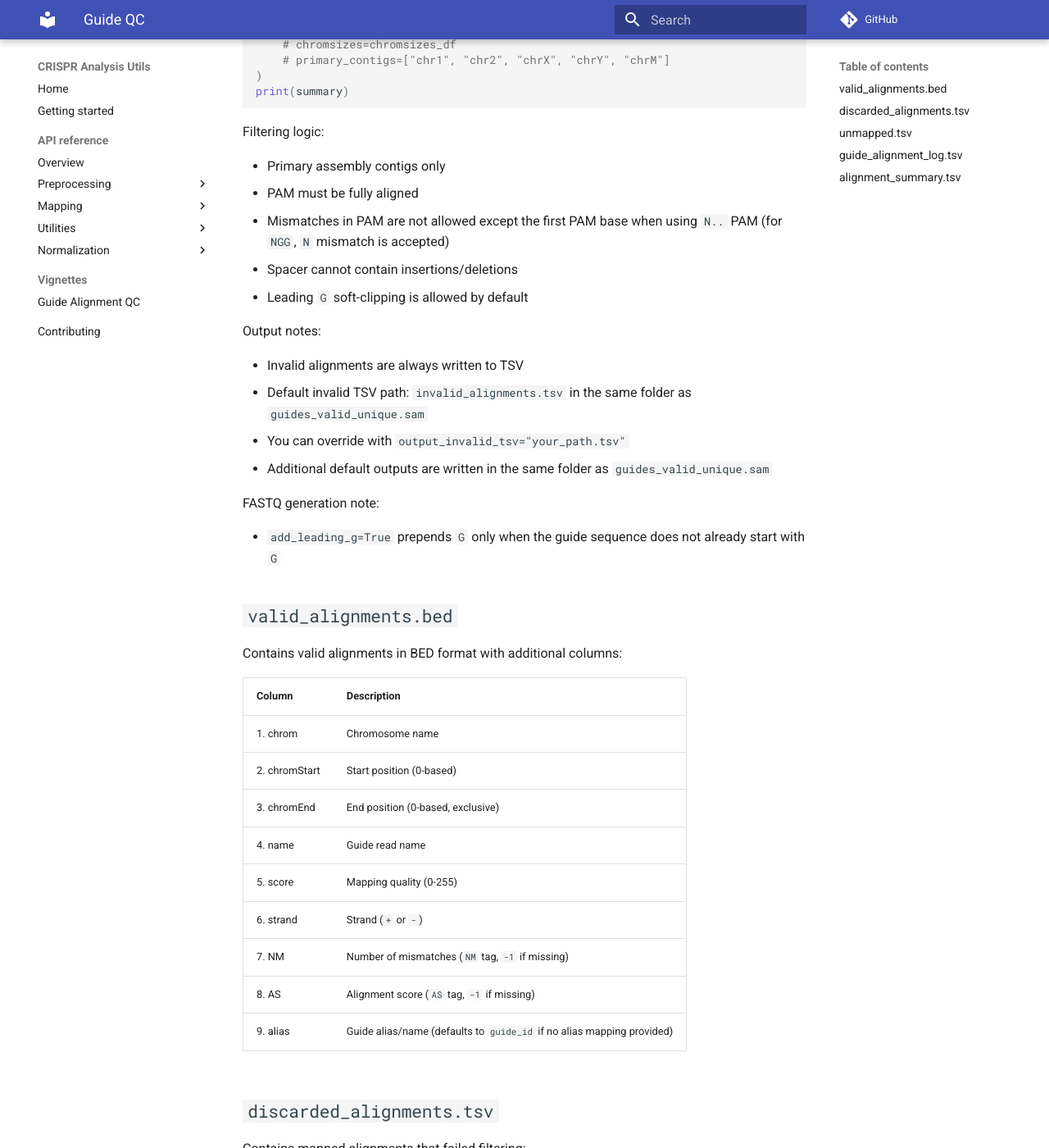
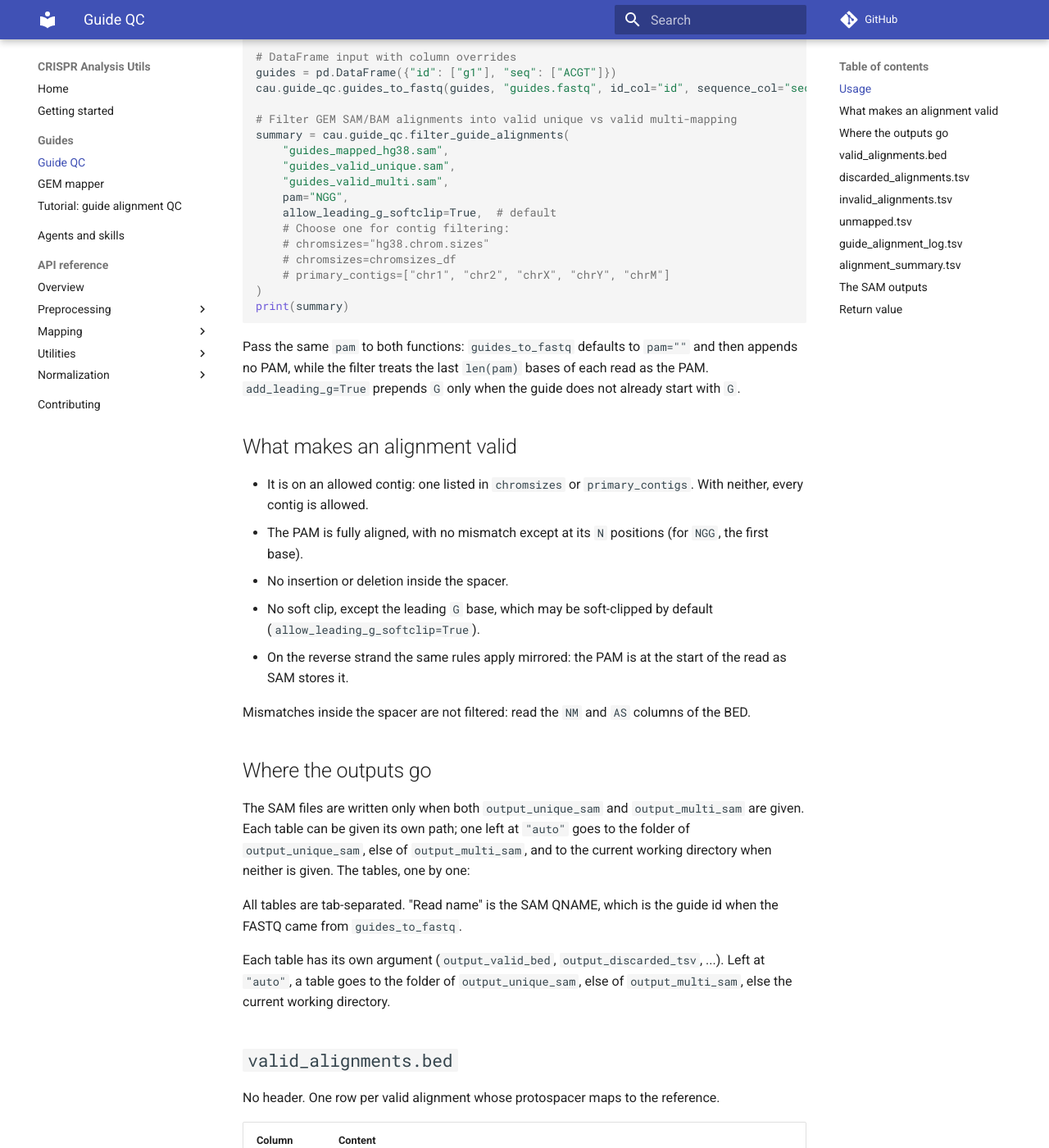
Before and after one commit to EngreitzLab/crispr-analysis-utils, an MkDocs documentation site: the page built from docs/python/guide-qc.md, in a window 1280 px wide and 1400 px high, scrolled down 567 px. Shown: the whole window at 82% size. Built offline with MkDocs 1.6.1 and Material for MkDocs 9.7.7, drawn with Linux system fonts in a browser that asks for light colours; comment, search, counter and statistics services are not loaded; some of the changed text lies outside the part shown.

Commit message:
ADD CLAUDE.md, and UPDATE the README and docs for the Python-only package
CLAUDE.md follows ../pysceptre/CLAUDE.md: scope, layout, commands,
conventions and gotchas, with the README as the user-facing reference. It
records why the tooling is shaped as it is (the explicit ruff selection, the
512 KB check and its CI history pass, the PR-only main, the single place each
tool version is pinned), the skill-and-agent rule, the plugin-root and
version decisions, and the guide_qc behaviours a reader trips over.

README: Python-only. It covers install from GitHub (plus the alignment extra,
pixi and uv), usage, the cau command, the two skill install routes (pick
one), and development. Its install, usage and skills sections are marked, and
the docs include them through pymdownx.snippets instead of copying them.

Docs:
- New agents-and-skills page. contributing.md becomes the working summary,
  with the new-module checklist.
- guide-qc.md is corrected against the code: BED column 4 has been the
  protospacer since 81c6db4, column 9 falls back to the read name,
  non_primary_contig is a discard reason, outputs default to the working
  directory, and the SAM outputs need both paths. Its tables are now
  included from the cau-guide-qc skill's reference, so they have one source.
- The duplicate `:::` module renders, and utils.md, are gone, so every page
  is in the nav.

Co-Authored-By: Claude Opus 5.5 <noreply@anthropic.com>

````diff
--- /dev/null
+++ b/docs/agents-and-skills.md
@@ -0,0 +1,34 @@
+# Agents and skills
+
+--8<-- "README.md:skills"
+
+## What ships
+
+| Skill | Covers |
+| --- | --- |
+| `cau-normalization` | `cau.counts_per_million` |
+| `cau-guide-qc` | `cau.guide_qc`: guide FASTQs and filtering guide alignments |
+| `cau-gem-mapper` | `cau.gem_mapper`: GEM3 indexing and mapping |
+
+`cau install-skills --list` prints the same list from the installed package.
+No module needs an agent yet.
+
+## Skill or agent
+
+Every analysis module has a skill. A skill loads into your conversation, so
+you see and steer each step: it suits a module whose use is a matter of
+knowing the functions and choosing the parameters.
+
+An agent is added when using a module means a long multi-step job (run a
+pipeline, read its logs, summarize the outcome) whose intermediate output
+would flood the conversation. The agent works in its own context and returns
+a summary. It preloads the module's skill rather than repeating it, so the
+module still has exactly one description of how it works.
+
+## Where they live
+
+The skills ship inside the Python package, under
+`crispr_analysis_utils/skills/<name>/SKILL.md`, and agents under
+`crispr_analysis_utils/agents/`. `cau install-skills` copies them from the
+installed package. The plugin serves the same directory straight from the
+repository's `main` branch.
--- a/docs/contributing.md
+++ b/docs/contributing.md
@@ -1,8 +1,60 @@
 # Contributing
 
-Keep reusable analysis helpers small, documented, and tested.
+Keep analysis helpers small, documented and tested. `CLAUDE.md` in the
+repository holds the full set of conventions and the reasons behind them; this
+page is the working summary.
 
-## Documentation Style
+## Set up
+
+```bash
+git clone https://github.com/EngreitzLab/crispr-analysis-utils.git
+cd crispr-analysis-utils
+pixi install -e dev
+pixi run -e dev install-hooks  # the commit and push hooks
+```
+
+With uv instead: `uv sync`, then `uv run pre-commit install`.
+
+## What the hooks and CI enforce
+
+- 4-space indentation and no tab characters. ruff formats Python, including
+  the Python blocks in Markdown; markdownlint checks Markdown; JSON is
+  formatted at 4 spaces. YAML stays at 2.
+- `ruff check` passes, with the rules set in `pyproject.toml`.
+- No file over 512 KB, except the generated `uv.lock` and `pixi.lock`. Data
+  never goes in git; build test fixtures inside the tests.
+- No commit on `main`: work on a branch and open a pull request. `main`
+  accepts only pull requests whose CI checks pass.
+- `uv.lock` and `pixi.lock` match `pyproject.toml`: after changing a
+  dependency, run `uv lock` and `pixi lock` and commit both.
+
+## Commit messages
+
+Start with an UPPERCASE verb: `ADD`, `FIX`, `UPDATE`, `REWRITE`, `RELEASE` or
+`REMOVE`, then say what changed, for example
+`FIX counts_per_million accepting a NaN pseudocount`.
+
+## Adding a module
+
+1. Write the module under `src/crispr_analysis_utils/`, with NumPy-style
+   docstrings.
+2. Re-export its public functions from `src/crispr_analysis_utils/__init__.py`
+   if they belong at the top level.
+3. Add its skill, `src/crispr_analysis_utils/skills/cau-<module>/SKILL.md`,
+   and, only if using the module is a long multi-step job, an agent in
+   `src/crispr_analysis_utils/agents/` that preloads that skill. See
+   [Agents and skills](agents-and-skills.md).
+4. Map the new skill or agent to the module in `COVERAGE`, in
+   `tests/test_skills.py`.
+5. Add an API reference page under `docs/python/reference/`, and its entry in
+   the `mkdocs.yml` nav and on the [Agents and skills](agents-and-skills.md)
+   page.
+6. Add focused tests under `tests/`. Tests must not write outside `tmp_path`.
+7. If the module has a command, add a `cau` subcommand module under
+   `src/crispr_analysis_utils/cli/` and register it in `COMMANDS`. Import
+   optional dependencies inside its `run()`.
+
+## Documentation style
 
 Functions use NumPy-style docstrings:
 
@@ -22,11 +74,15 @@ def my_function(x: float) -> float:
     """
 ```
 
+A docstring says what the function does, takes, returns and raises. Design
+rationale and measurements belong in the documentation pages.
+
 ## Checks
 
 Run these before opening a pull request:
 
 ```bash
-uv sync
-uv run pytest
+pixi run -e dev test
+pixi run -e dev lint
+pixi run -e docs docs-build
 ```
--- a/docs/python/guide-qc.md
+++ b/docs/python/guide-qc.md
@@ -1,9 +1,20 @@
 # Guide QC
 
-Example usage:
+`cau.guide_qc` prepares guides for alignment and filters the alignments:
+
+1. `guides_to_fastq` writes each guide as a synthetic FASTQ read: the spacer,
+   an optional leading G, then the PAM.
+2. After mapping (see [GEM mapper](gem-mapper.md)), `filter_guide_alignments`
+   keeps the alignments that look like real target sites and writes tables
+   describing every guide.
+
+The filter needs pysam, from the `alignment` extra.
+
+## Usage
 
 ```python
 import pandas as pd
+
 import crispr_analysis_utils as cau
 
 cau.guide_qc.guides_to_fastq(
@@ -29,96 +40,32 @@ summary = cau.guide_qc.filter_guide_alignments(
 print(summary)
 ```
 
-Filtering logic:
+Pass the same `pam` to both functions: `guides_to_fastq` defaults to `pam=""`
+and then appends no PAM, while the filter treats the last `len(pam)` bases of
+each read as the PAM. `add_leading_g=True` prepends `G` only when the guide
+does not already start with `G`.
 
-- Primary assembly contigs only
-- PAM must be fully aligned
-- Mismatches in PAM are not allowed except the first PAM base when using `N..` PAM (for `NGG`, `N` mismatch is accepted)
-- Spacer cannot contain insertions/deletions
-- Leading `G` soft-clipping is allowed by default
+## What makes an alignment valid
 
-Output notes:
+- It is on an allowed contig: one listed in `chromsizes` or `primary_contigs`.
+  With neither, every contig is allowed.
+- The PAM is fully aligned, with no mismatch except at its `N` positions (for
+  `NGG`, the first base).
+- No insertion or deletion inside the spacer.
+- No soft clip, except the leading `G` base, which may be soft-clipped by
+  default (`allow_leading_g_softclip=True`).
+- On the reverse strand the same rules apply mirrored: the PAM is at the start
+  of the read as SAM stores it.
 
-- Invalid alignments are always written to TSV
-- Default invalid TSV path: `invalid_alignments.tsv` in the same folder as `guides_valid_unique.sam`
-- You can override with `output_invalid_tsv="your_path.tsv"`
-- Additional default outputs are written in the same folder as `guides_valid_unique.sam`
+Mismatches inside the spacer are not filtered: read the `NM` and `AS` columns
+of the BED.
 
-FASTQ generation note:
+## Where the outputs go
 
-- `add_leading_g=True` prepends `G` only when the guide sequence does not already start with `G`
+The SAM files are written only when both `output_unique_sam` and
+`output_multi_sam` are given. Each table can be given its own path; one left
+at `"auto"` goes to the folder of `output_unique_sam`, else of
+`output_multi_sam`, and to the current working directory when neither is
+given. The tables, one by one:
 
-## `valid_alignments.bed`
-
-Contains valid alignments in BED format with additional columns:
-
-| Column | Description |
-| --- | --- |
-| 1. chrom | Chromosome name |
-| 2. chromStart | Start position (0-based) |
-| 3. chromEnd | End position (0-based, exclusive) |
-| 4. name | Guide read name |
-| 5. score | Mapping quality (0-255) |
-| 6. strand | Strand (`+` or `-`) |
-| 7. NM | Number of mismatches (`NM` tag, `-1` if missing) |
-| 8. AS | Alignment score (`AS` tag, `-1` if missing) |
-| 9. alias | Guide alias/name (defaults to `guide_id` if no alias mapping provided) |
-
-## `discarded_alignments.tsv`
-
-Contains mapped alignments that failed filtering:
-
-| Column | Description |
-| --- | --- |
-| read_name | Guide read name |
-| chromosome | Chromosome name |
-| pos1 | Start position (1-based) |
-| flag | SAM flag |
-| mapq | Mapping quality |
-| strand | Strand (`+` or `-`) |
-| cigar | CIGAR string |
-| NM | Number of mismatches |
-| AS | Alignment score |
-| MD | MD tag (mismatch/deletion string) |
-| reason | Discard reason |
-
-**Discard reasons:**
-
-- `discarded_tail_unaligned`: PAM region not properly aligned
-- `discarded_tail_mismatch`: PAM region contains mismatches
-- `discarded_protospacer_indel`: Protospacer region contains insertions or deletions
-
-## `unmapped.tsv`
-
-Contains unmapped records:
-
-| Column | Description |
-| --- | --- |
-| read_name | Guide read name |
-| flag | SAM flag |
-
-## `guide_alignment_log.tsv`
-
-Per-guide summary counts:
-
-| Column | Description |
-| --- | --- |
-| guide_id | Guide/read name |
-| n_aligned | Number of mapped alignments observed |
-| n_valid | Number of mapped alignments that passed filters |
-| n_discarded | Number of mapped alignments that failed filters |
-| n_not_mapped | Unmapped indicator count (0 or 1) |
-
-## `alignment_summary.tsv`
-
-Run-level guide summary:
-
-| Metric | Description |
-| --- | --- |
-| guides_unique_valid | Number of guides with exactly one valid alignment |
-| guides_multi_valid | Number of guides with multiple valid alignments |
-| guides_aligned_none_valid | Number of guides with mapped alignments but zero valid alignments |
-| guides_unmapped | Number of guides with no mapped alignments (`n_not_mapped = 1`) |
-| guides_one_valid_plus_invalid | Number of guides with exactly one valid alignment and at least one discarded mapped alignment |
-
-::: crispr_analysis_utils.guide_qc
+--8<-- "src/crispr_analysis_utils/skills/cau-guide-qc/references/outputs.md:tables"
--- a/mkdocs.yml
+++ b/mkdocs.yml
@@ -29,12 +29,27 @@ plugins:
 
 markdown_extensions:
   - admonition
+  - attr_list
+  - tables
+  - toc:
+      permalink: true
   - pymdownx.highlight
   - pymdownx.superfences
+  # Pages include README.md sections, and the guide-QC output tables from the
+  # cau-guide-qc skill, by marker instead of copying them. check_paths turns a
+  # missing include into a build failure.
+  - pymdownx.snippets:
+      base_path: [docs, .]
+      check_paths: true
 
 nav:
   - Home: index.md
   - Getting started: getting-started.md
+  - Guides:
+      - Guide QC: python/guide-qc.md
+      - GEM mapper: python/gem-mapper.md
+      - "Tutorial: guide alignment QC": python/tutorial-guide-alignment-qc.md
+  - Agents and skills: agents-and-skills.md
   - API reference:
       - Overview: python/reference/index.md
       - Preprocessing:
@@ -47,6 +62,4 @@ nav:
           - run_shell_cmd: python/reference/run-shell-cmd.md
       - Normalization:
           - counts_per_million: python/reference/counts-per-million.md
-  - Vignettes:
-      - Guide Alignment QC: python/tutorial-guide-alignment-qc.md
   - Contributing: contributing.md
````
Also changed, not shown: CLAUDE.md (added, +212 -0 lines), README.md (+77 -44 lines), docs/getting-started.md (+3 -18 lines), docs/index.md (+11 -15 lines), docs/python/gem-mapper.md (+0 -2 lines), docs/python/utils.md (deleted, +0 -3 lines), src/crispr_analysis_utils/skills/cau-guide-qc/references/outputs.md (+3 -0 lines).
